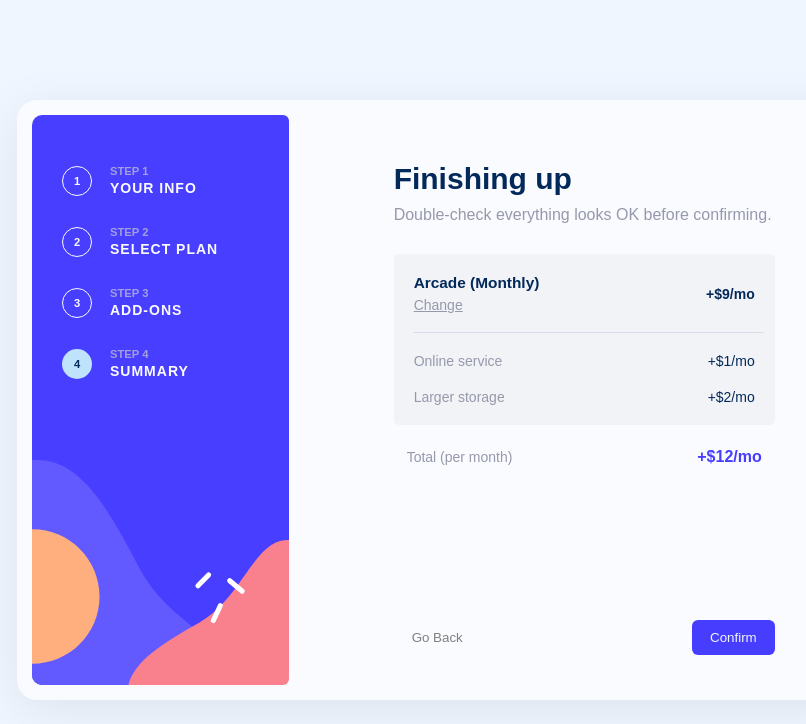
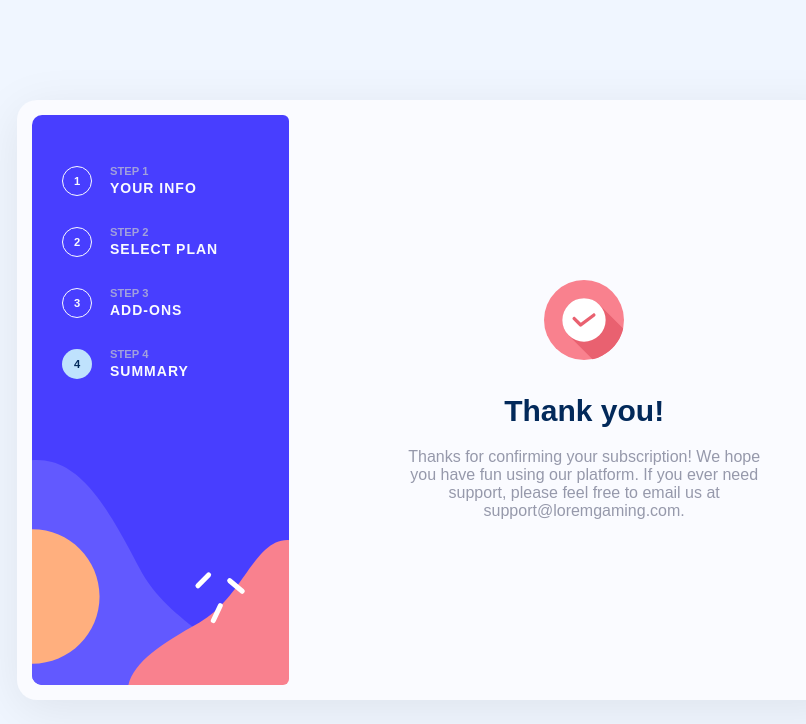
Before and after one commit to dogukan-aysan/MultiStepForm, a React (Vite) app: page / in a window 1280 px wide. Shown: the top 724 px of the page, without its empty margins (207-1013 px from the left). Built offline with nearby package versions, Linux system fonts and the light colour scheme; a web font is replaced by a local one.

Commit message:
Style main content for thank you message

```diff
--- a/src/App.jsx
+++ b/src/App.jsx
@@ -1,6 +1,7 @@
-import Content from "./components/content/Content";
-import Directions from "./components/directions/Directions";
+// import Content from "./components/content/Content";
+// import Directions from "./components/directions/Directions";
 import Steps from "./components/steps/Steps";
+import ThankYouMessage from "./components/thankYou/ThankYouMessage";
 
 import styles from "./app.module.css";
 
@@ -9,8 +10,9 @@ function App() {
     <div className={styles.app}>
       <Steps />
       <main>
-        <Content />
-        <Directions />
+        {/* <Content />
+        <Directions /> */}
+        <ThankYouMessage />
       </main>
     </div>
   );
--- /dev/null
+++ b/src/components/thankYou/ThankYouMessage.jsx
@@ -0,0 +1,16 @@
+import "./ThankYouMessage.module.css";
+function ThankYouMessage() {
+  return (
+    <section>
+      <img src="/src/assets/images/icon-thank-you.svg" />
+      <h1>Thank you!</h1>
+      <p>
+        Thanks for confirming your subscription! We hope you have fun using our
+        platform. If you ever need support, please feel free to email us at
+        support@loremgaming.com.
+      </p>
+    </section>
+  );
+}
+
+export default ThankYouMessage;
--- /dev/null
+++ b/src/components/thankYou/ThankYouMessage.module.css
@@ -0,0 +1,17 @@
+section {
+  position: relative;
+  top: 50%;
+  transform: translateY(-50%);
+  text-align: center;
+}
+
+h1 {
+  color: var(--color-marine);
+  font-weight: var(--fweight-lg);
+  font-size: var(--fsize-xlg);
+  margin-block: var(--spacing-sm) calc(var(--spacing-tiny) * 2);
+}
+
+p {
+  color: var(--color-cool-gray);
+}
```
